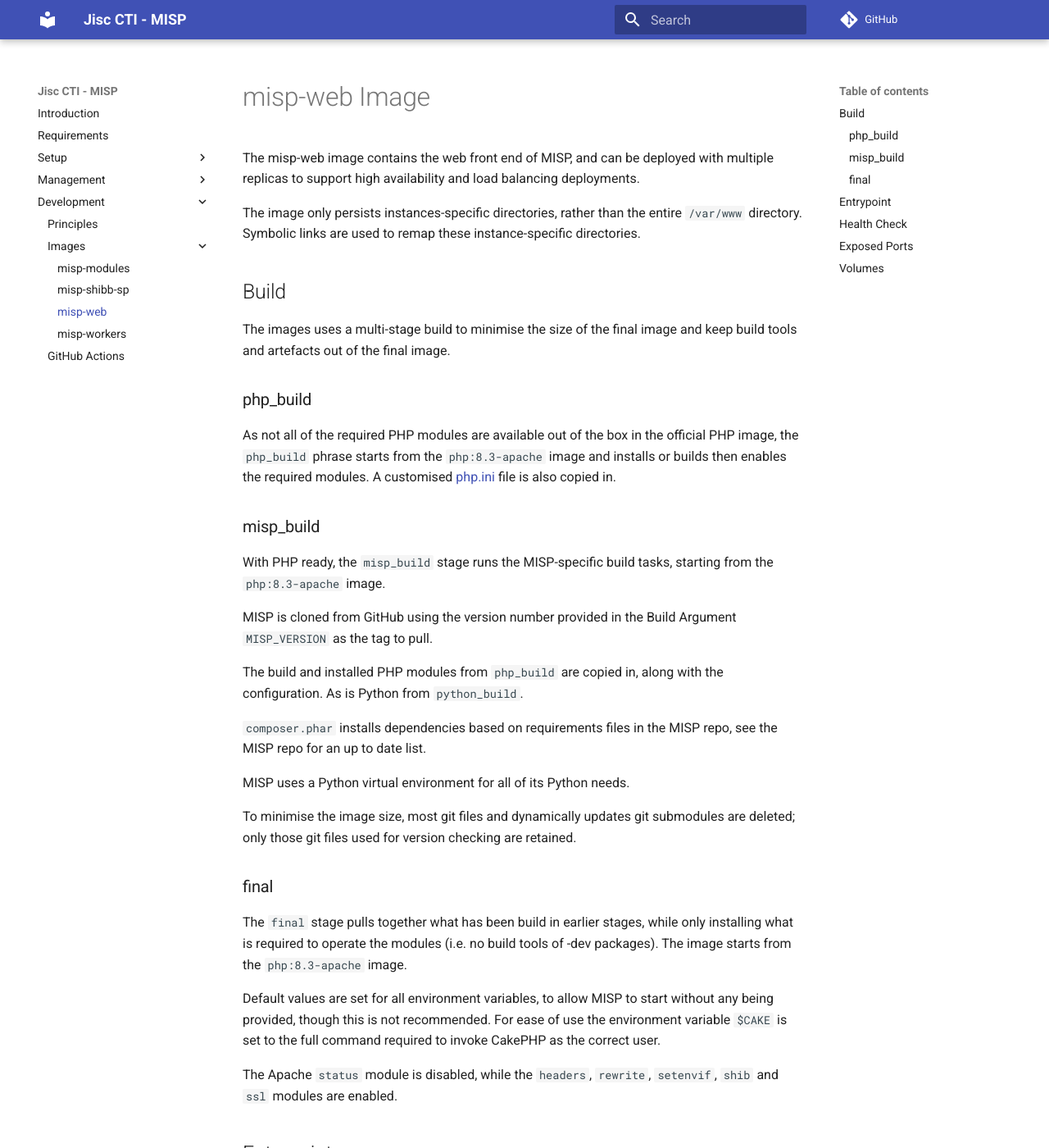
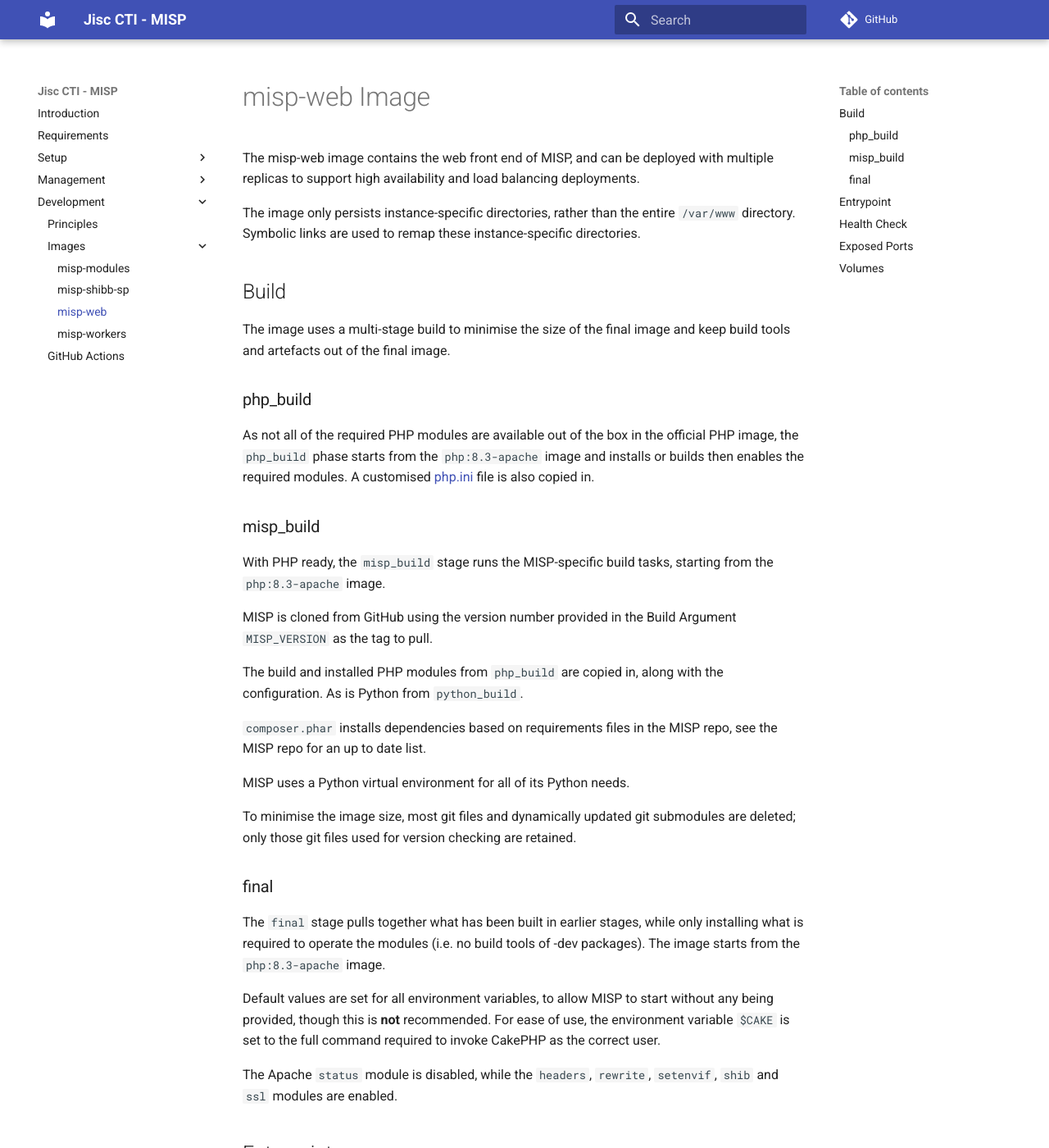
Before and after one commit to JiscCTI/misp-docker, an MkDocs documentation site: the page built from pages/dev/misp-web.md, in a window 1280 px wide and 1400 px high. Shown: the whole window at 82% size. Built offline with MkDocs 1.6.1 and Material for MkDocs 9.7.7, drawn with Linux system fonts in a browser that asks for light colours; comment, search, counter and statistics services are not loaded.

Commit message:
docs: fix typos and grammar

```diff
--- a/pages/dev/misp-web.md
+++ b/pages/dev/misp-web.md
@@ -1,20 +1,27 @@
+<!--
+SPDX-FileCopyrightText: 2024 Jisc Services Limited
+SPDX-FileContributor: Joe Pitt
+SPDX-FileContributor: James Ellor
+
+SPDX-License-Identifier: GPL-3.0-only
+-->
 # misp-web Image
 
 The misp-web image contains the web front end of MISP, and can be deployed with multiple replicas to
 support high availability and load balancing deployments.
 
-The image only persists instances-specific directories, rather than the entire `/var/www` directory.
+The image only persists instance-specific directories, rather than the entire `/var/www` directory.
 Symbolic links are used to remap these instance-specific directories.
 
 ## Build
 
-The images uses a multi-stage build to minimise the size of the final image and keep build tools and
+The image uses a multi-stage build to minimise the size of the final image and keep build tools and
 artefacts out of the final image.
 
 ### php_build
 
 As not all of the required PHP modules are available out of the box in the official PHP image, the
-`php_build` phrase starts from the `php:8.3-apache` image and installs or builds then enables the
+`php_build` phase starts from the `php:8.3-apache` image and installs or builds then enables the
 required modules. A customised
 [php.ini](https://github.com/JiscCTI/misp-docker/blob/main/misp-web/php.ini) file is also copied in.
 
@@ -34,17 +41,17 @@
 
 MISP uses a Python virtual environment for all of its Python needs.
 
-To minimise the image size, most git files and dynamically updates git submodules are deleted; only
+To minimise the image size, most git files and dynamically updated git submodules are deleted; only
 those git files used for version checking are retained.
 
 ### final
 
-The `final` stage pulls together what has been build in earlier stages, while only installing what
+The `final` stage pulls together what has been built in earlier stages, while only installing what
 is required to operate the modules (i.e. no build tools of -dev packages). The image starts from the
 `php:8.3-apache` image.
 
 Default values are set for all environment variables, to allow MISP to start without any being
-provided, though this is not recommended. For ease of use the environment variable `$CAKE` is set to
+provided, though this is **not** recommended. For ease of use, the environment variable `$CAKE` is set to
 the full command required to invoke CakePHP as the correct user.
 
 The Apache `status` module is disabled, while the `headers`, `rewrite`, `setenvif`, `shib` and `ssl`
```
Also changed, not shown: pages/dev/misp-modules.md (+8 -1 lines), pages/dev/misp-shibb-sp.md (+8 -1 lines), pages/dev/misp-workers.md (+8 -1 lines).
